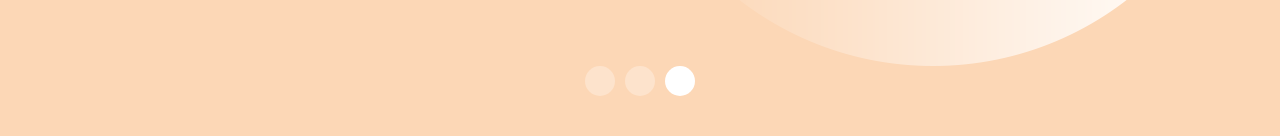
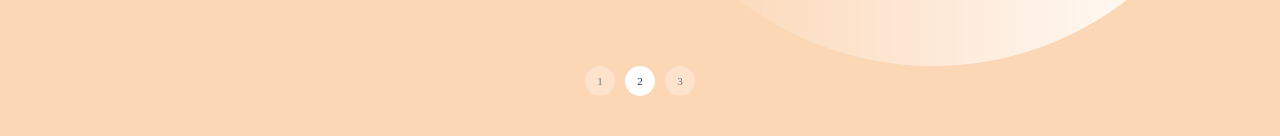
Before and after one commit to k1rk4/Glee, a website: page app/index.html in a window 1280 px wide. Shown: the part 816-952 px from the top of the page. Drawn offline with nearby package versions, Linux system fonts and the light colour scheme; files that its build step writes are made by us from their sources; files whose address does not match are found by name.

Commit message:
fixed slick-slider dots nums

```diff
--- a/app/js/main.js
+++ b/app/js/main.js
@@ -4,7 +4,7 @@ $(function() {
     dots: true,
     arrows: false,
     autoplay: true,
-    autoplaySpeed: 2000
+    autoplaySpeed: 3000
   })
 
 })
--- a/app/scss/style.scss
+++ b/app/scss/style.scss
@@ -246,16 +246,21 @@
       margin: 0 5px;
       line-height: 0;
       button{
+        font-family: 'Rubik-Medium';
+        font-weight: 500;
         padding: 0;
-        font-size: 0;
-        background-color: #fde3cc;
+        font-size: 11px;
         width: 30px;
         height: 30px;
+        color: #667983;
+        background-color: #fde3cc;
         border-radius: 50%;
         border: none;
+        cursor: pointer;
         }
       &.slick-active {
         button {
+          color: $accent;
           background-color: #fff;
         }
       }
```
Also changed, not shown: app/js/main.min.js.
